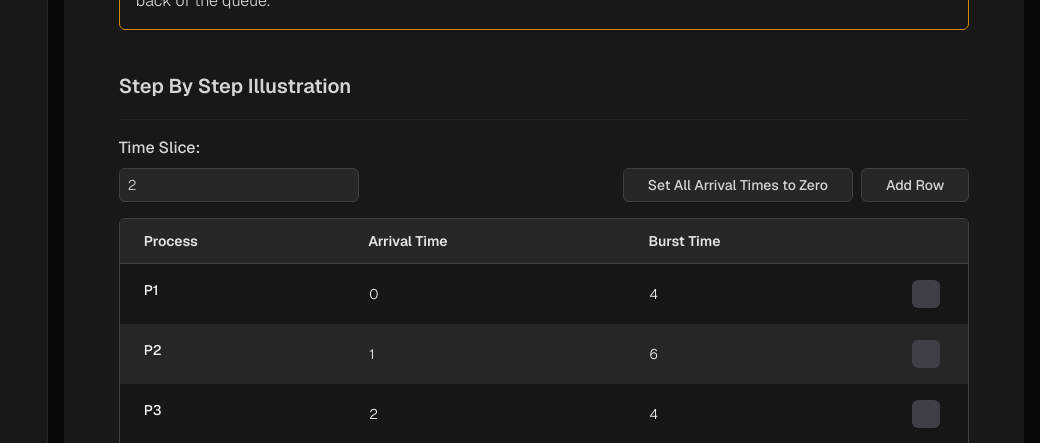
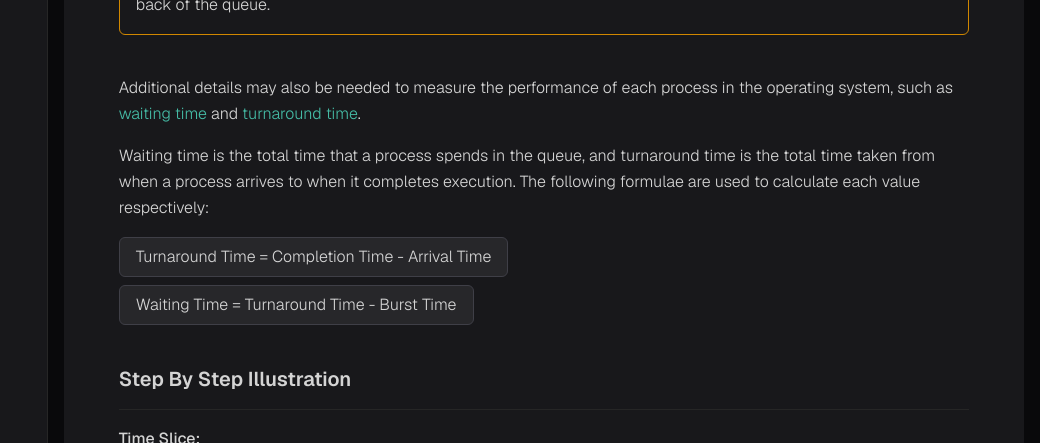
Before and after one commit to pakdad-mousavi/algorithms, a Vue app: page /cpu-scheduling/round-robin in a window 1280 px wide. Shown: the part 980-1423 px from the top of the page, without its empty margins (240-1280 px from the left). Built offline with nearby package versions, Linux system fonts and the light colour scheme; some icons are missing.

Commit message:
Add the calculated process details to the round robin algorithm.

```diff
--- a/src/assets/main.css
+++ b/src/assets/main.css
@@ -16,7 +16,7 @@
 }
 
 body {
-  @apply bg-zinc-950 text-gray-200 font-geist font-light;
+  @apply bg-zinc-950 text-gray-200 font-geist font-light leading-relaxed;
 }
 
 /* Sidebar item styles */
--- /dev/null
+++ b/src/components/algorithms/cpu-scheduling/ProcessDetails.vue
@@ -0,0 +1,70 @@
+<template>
+  <table class="my-10">
+    <thead>
+      <tr>
+        <th>Process</th>
+        <th>Waiting Time</th>
+        <th>Turnaround Time</th>
+      </tr>
+    </thead>
+    <tbody class="highlight-first-column">
+      <tr v-for="([waitingTime, turnaroundTime], index) in waitingAndTurnaroundTimes" :key="index">
+        <td>P{{ index + 1 }}</td>
+        <td>{{ waitingTime }} ms</td>
+        <td>{{ turnaroundTime }} ms</td>
+      </tr>
+      <tr>
+        <td>Average Per Process:</td>
+        <td class="font-medium">{{ averageWaitingTime }} ms</td>
+        <td class="font-medium">{{ averageTurnaroundTime }} ms</td>
+      </tr>
+    </tbody>
+  </table>
+</template>
+
+<script setup>
+import { computed } from 'vue';
+
+const props = defineProps({
+  processData: {
+    type: Array,
+    default: () => [],
+  },
+  finishedProcesses: {
+    type: Array,
+    default: () => [],
+  }
+});
+
+const waitingAndTurnaroundTimes = computed(() => {
+  const result = [];
+  // Sort finished processes based on process id
+  const sortedFinishedProcesses = props.finishedProcesses.sort((a, b) => a[0] - b[0]);
+  for (let i = 0; i < props.processData.length; i++) {
+    // Extract data
+    const process = props.processData?.[i];
+    console.log(sortedFinishedProcesses[1]);
+    const [arrivalTime, burstTime] = process;
+    const finishTime = sortedFinishedProcesses[i][1];
+    []
+    // Calculate values and update result
+    const waitingTime = finishTime - arrivalTime - burstTime;
+    const turnaroundTime = finishTime - arrivalTime;
+
+    result.push([waitingTime, turnaroundTime]);
+  }
+
+  return result;
+});
+
+const averageWaitingTime = computed(() => {
+  const total = waitingAndTurnaroundTimes.value.reduce((acc, process) => acc + process[0], 0)
+  const average = (total / waitingAndTurnaroundTimes.value.length).toFixed(2);
+  return average;
+});
+const averageTurnaroundTime = computed(() => {
+  const total = waitingAndTurnaroundTimes.value.reduce((acc, process) => acc + process[1], 0)
+  const average = (total / waitingAndTurnaroundTimes.value.length).toFixed(2);
+  return average;
+});
+</script>
--- a/src/views/algorithms/cpu-scheduling/RoundRobin.vue
+++ b/src/views/algorithms/cpu-scheduling/RoundRobin.vue
@@ -2,11 +2,11 @@
   <main class="p-4 space-y-4 text-neutral-300">
     <section class="p-4 rounded-xl bg-zinc-900">
       <div class="w-11/12 mx-auto">
-        <h1 class="mb-4 text-2xl font-semibold leading-relaxed">
+        <h1 class="mb-4 text-2xl font-semibold">
           Round Robin Algorithm
         </h1>
         <hr class="mb-4 border-neutral-800">
-        <div class="mb-10 space-y-4 leading-relaxed">
+        <div class="mb-10 space-y-4">
           <p>
             The <span class="text-main">Round Robin Algorithm</span> is a widely used CPU scheduling method,
             particularly effective in time-sharing systems. Its main objective is to allocate CPU time fairly among all
@@ -37,21 +37,39 @@
             <div class="space-y-4">
               <p>
                 This implementation of the round robin algorithm is biased towards arriving processes rather than
-                completed
-                processes. This means that if a process arrives and finishes at the same time, the process which has
-                arrived
-                will enter the queue first.
+                completed processes. This means that if a process arrives and finishes at the same time, the process
+                which has arrived will enter the queue first.
               </p>
               <p>
                 Only after the arriving process(es) are added to the queue, will the finished process leave the CPU and
-                go
-                to the back of the queue.
+                go to the back of the queue.
               </p>
             </div>
           </template>
         </Alert>
 
-        <h1 class="mb-4 text-xl font-semibold leading-relaxed">
+        <div class="mb-10 space-y-4">
+          <p>
+            Additional details may also be needed to measure the performance of each process in the operating
+            system, such as <span class="text-main">waiting time</span> and <span class="text-main">turnaround
+              time</span>.
+          </p>
+          <p>
+            Waiting time is the total time that a process spends in the queue, and turnaround time is the total time
+            taken from when a process arrives to when it completes execution. The following formulae are used to
+            calculate each value respectively:
+          </p>
+          <div class="flex flex-col gap-y-2">
+            <p class="w-max px-4 py-1.5 border rounded-md bg-zinc-800 border-zinc-700">
+              Turnaround Time = Completion Time - Arrival Time
+            </p>
+            <p class="w-max px-4 py-1.5 border rounded-md bg-zinc-800 border-zinc-700">
+              Waiting Time = Turnaround Time - Burst Time
+            </p>
+          </div>
+        </div>
+
+        <h1 class="mb-4 text-xl font-semibold">
           Step By Step Illustration
         </h1>
         <hr class="mb-4 border-neutral-800">
@@ -111,6 +129,8 @@
           <h3 class="mb-2 text-lg font-medium">Results:</h3>
           <GanttChart v-if="hasAlgorithmBeenRan" :queueLog="groupedQueueLog" :processLog="processLog"
             :quantum="Number(timeSlice)"></GanttChart>
+          <ProcessDetails v-if="hasAlgorithmBeenRan" :processData="processData" :finished-processes="finishedProcesses">
+          </ProcessDetails>
           <EmptySpace v-else>
             <template v-slot>
               <p class="mb-4">
@@ -132,6 +152,7 @@ import { Trash } from '@vicons/tabler';
 import { Icon } from '@vicons/utils';
 import { ref, reactive, computed, watch } from 'vue';
 import GanttChart from '@/components/algorithms/cpu-scheduling/GanttChart.vue';
+import ProcessDetails from '@/components/algorithms/cpu-scheduling/ProcessDetails.vue';
 import EmptySpace from '@/components/general/EmptySpace.vue';
 import Alert from '@/components/general/Alert.vue';
 
@@ -147,6 +168,7 @@ const processData = reactive([
 const hasAlgorithmBeenRan = ref(false);
 const queueLog = reactive([]);
 const processLog = reactive([]);
+const finishedProcesses = reactive([]);
 const processLimit = 6;
 
 // Reset algorithm results if the time slice is edited
@@ -165,6 +187,7 @@ const resetAlgorithmResults = () => {
   hasAlgorithmBeenRan.value = false;
   queueLog.length = 0;
   processLog.length = 0;
+  finishedProcesses.length = 0;
 }
 
 const addRow = () => {
@@ -206,7 +229,7 @@ const updateQueueLog = (currentTime, queue) => {
   }
 };
 
-const updateProcessLog = (currentProcess, currentTime, quantum) => {
+const updateProcessLog = (currentProcess, currentTime) => {
   const processCopy = currentProcess.slice();
   processLog.push([currentTime, processCopy]);
 }
@@ -225,9 +248,6 @@ const runAlgorithm = () => {
   const processes = processData.map(p => [id++, p[0], p[1], p[1]]);
 
   const queue = [];
-  const ganttChart = [];
-  const timeChart = [];
-  const finishedProcesses = [];
 
   let currentTime = 0;
   let currentProcess = null;
@@ -252,13 +272,8 @@ const runAlgorithm = () => {
     if (!currentProcess && queue.length > 0) {
       currentProcess = queue.shift();
       updateQueueLog(currentTime, queue);
-      updateProcessLog(currentProcess, currentTime, quantum);
-      const pid = currentProcess[0];
+      updateProcessLog(currentProcess, currentTime);
       timeLeftInSlice = Math.min(quantum, currentProcess[3]);
-
-      // Add to Gantt chart
-      ganttChart.push(pid);
-      timeChart.push(`${currentTime} --> ${currentTime + timeLeftInSlice}`);
     }
 
     // Run current process for 1 unit
@@ -299,8 +314,6 @@ const runAlgorithm = () => {
   }
 
   // Output
-  console.log("Gantt Chart:", ganttChart);
-  console.log("Time Chart:", timeChart);
   console.log("Finished Processes:", finishedProcesses);
   console.log();
   console.log("Process log:", processLog);
```
